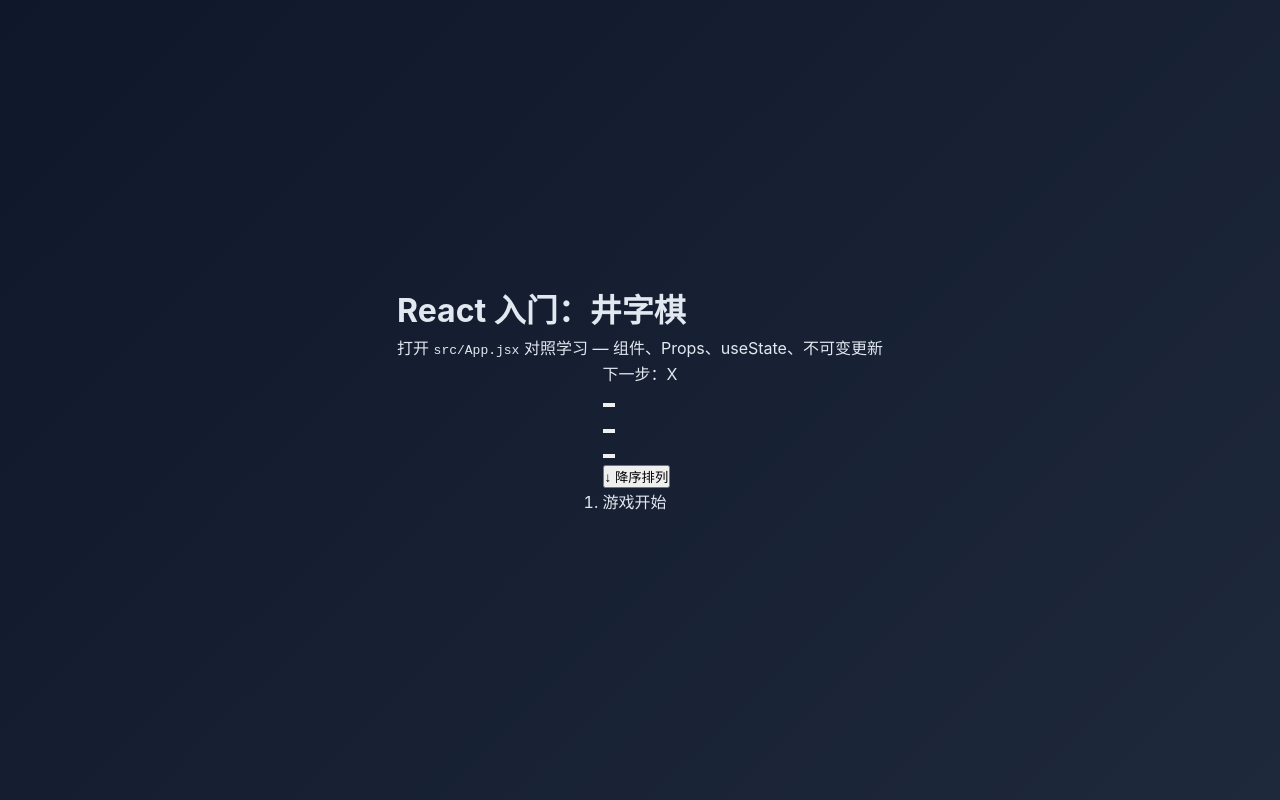
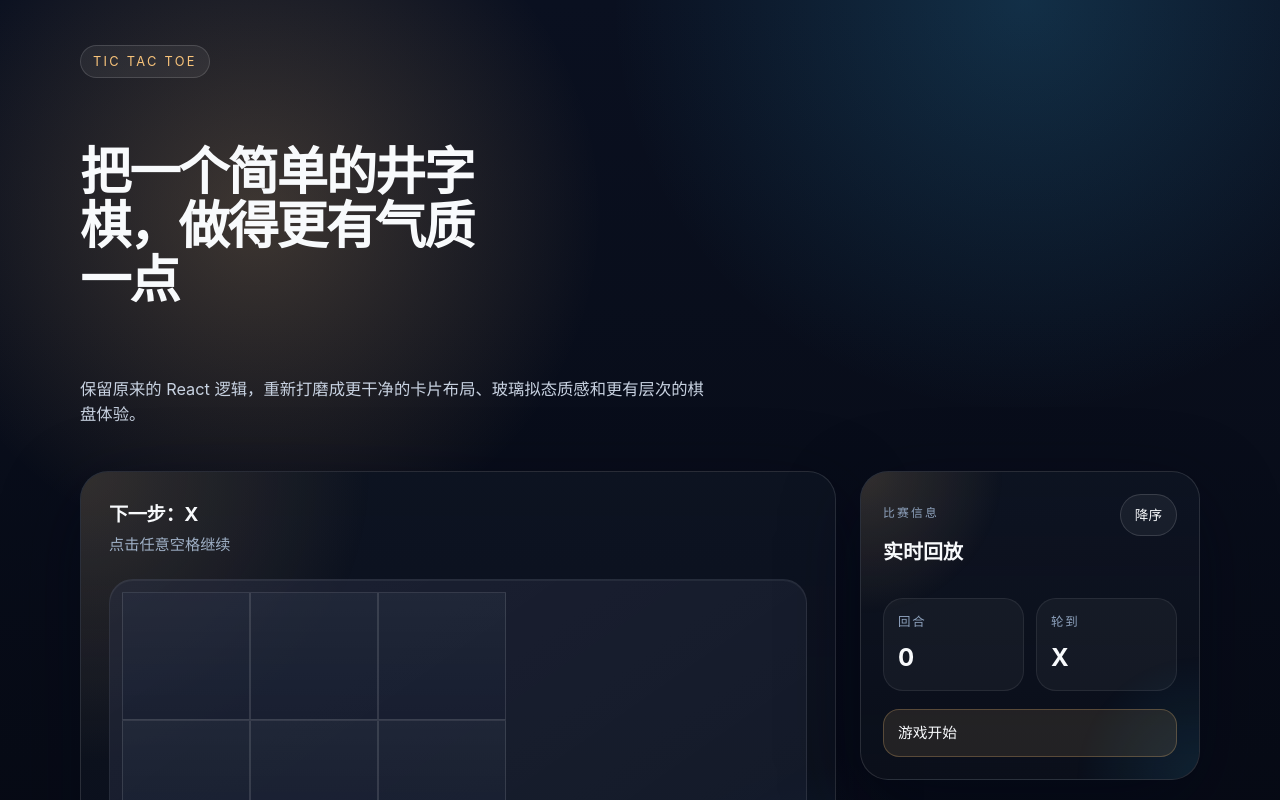
Before and after one commit to ahuys-222/frontend-learning-react, a React (Vite) app in the folder step3-react/tic-tac-toe/: page / in a window 1280 px wide. Shown: the top 800 px of the page. Built offline with nearby package versions, Linux system fonts and the light colour scheme.

Commit message:
Revamp Tic-Tac-Toe: polished UI with modern design
- Rewrote App.css with improved styling and animations
- Refactored App.jsx component structure
- Updated index.css with better global styles

```diff
--- a/step3-react/tic-tac-toe/src/App.css
+++ b/step3-react/tic-tac-toe/src/App.css
@@ -1,185 +1,354 @@
-/* ==================== 页头 ==================== */
-.app-header {
-  text-align: center;
-  margin-bottom: 40px;
+.app {
+  width: min(1120px, 100%);
+  display: grid;
+  gap: 28px;
 }
 
-.app-header h1 {
-  font-size: 2.2em;
-  background: linear-gradient(135deg, #f59e0b, #ef4444);
-  -webkit-background-clip: text;
-  -webkit-text-fill-color: transparent;
-  background-clip: text;
-  margin-bottom: 8px;
+.hero {
+  display: grid;
+  gap: 12px;
+  max-width: 760px;
 }
 
-.app-header p {
-  color: #94a3b8;
-  font-size: 0.95em;
+.eyebrow {
+  width: fit-content;
+  padding: 6px 12px;
+  border-radius: 999px;
+  border: 1px solid rgba(255, 255, 255, 0.14);
+  background: rgba(255, 255, 255, 0.06);
+  color: #f8c37a;
+  font-size: 0.8rem;
+  letter-spacing: 0.18em;
+  text-transform: uppercase;
 }
 
-.app-header code {
-  background: rgba(255, 255, 255, 0.1);
-  color: #f59e0b;
-  padding: 2px 8px;
-  border-radius: 4px;
-  font-size: 0.9em;
+.hero h1 {
+  font-size: clamp(2.2rem, 4vw, 4.4rem);
+  line-height: 1.05;
+  letter-spacing: -0.04em;
+  color: #f8fafc;
+  max-width: 12ch;
 }
 
-/* ==================== 游戏布局 ==================== */
-.game {
-  display: flex;
-  gap: 48px;
-  align-items: flex-start;
-  flex-wrap: wrap;
-  justify-content: center;
+.hero-copy {
+  max-width: 62ch;
+  color: #c8d2e1;
+  font-size: 1.02rem;
 }
 
-/* ==================== 棋盘卡片 ==================== */
-.game-board {
-  background: rgba(255, 255, 255, 0.05);
-  border: 1px solid rgba(255, 255, 255, 0.1);
-  border-radius: 20px;
-  padding: 32px 28px;
-  backdrop-filter: blur(10px);
-  box-shadow: 0 20px 60px rgba(0, 0, 0, 0.3);
+.game {
+  display: grid;
+  grid-template-columns: minmax(0, 1fr) 340px;
+  gap: 24px;
+  align-items: start;
 }
 
-/* ==================== 状态文字 ==================== */
-.status {
-  font-size: 1.25em;
-  font-weight: 600;
-  margin-bottom: 24px;
-  color: #e2e8f0;
-  letter-spacing: 0.5px;
+.game-board-panel,
+.game-info-panel {
+  position: relative;
+  overflow: hidden;
+  border: 1px solid rgba(255, 255, 255, 0.12);
+  background:
+    linear-gradient(180deg, rgba(13, 19, 33, 0.9), rgba(10, 14, 24, 0.78)),
+    rgba(15, 23, 42, 0.8);
+  backdrop-filter: blur(22px);
+  box-shadow: 0 24px 80px rgba(2, 6, 23, 0.45);
 }
 
-/* ==================== 棋盘 ==================== */
+.game-board-panel {
+  padding: 28px;
+  border-radius: 28px;
+}
+
+.game-board-panel::before,
+.game-info-panel::before {
+  content: "";
+  position: absolute;
+  inset: 0;
+  pointer-events: none;
+  background:
+    radial-gradient(circle at top left, rgba(248, 197, 122, 0.18), transparent 32%),
+    radial-gradient(circle at bottom right, rgba(56, 189, 248, 0.12), transparent 28%);
+  opacity: 0.9;
+}
+
+.status {
+  position: relative;
+  z-index: 1;
+  display: grid;
+  gap: 6px;
+  margin-bottom: 22px;
+}
+
+.status-label {
+  font-size: 1.2rem;
+  font-weight: 700;
+  color: #f8fafc;
+  letter-spacing: -0.02em;
+}
+
+.status-subtitle {
+  color: #9fb0c6;
+  font-size: 0.95rem;
+}
+
+.status-winner .status-label {
+  color: #f8c37a;
+}
+
+.status-draw .status-label {
+  color: #86efac;
+}
+
+.board-shell {
+  position: relative;
+  z-index: 1;
+  display: grid;
+  gap: 0;
+  padding: 12px;
+  border-radius: 24px;
+  background:
+    linear-gradient(145deg, rgba(255, 255, 255, 0.06), rgba(255, 255, 255, 0.02)),
+    rgba(15, 23, 42, 0.55);
+  border: 1px solid rgba(255, 255, 255, 0.08);
+  box-shadow: inset 0 1px 0 rgba(255, 255, 255, 0.06);
+}
+
 .board-row {
   display: flex;
 }
 
-/* ==================== 格子 ==================== */
 .square {
-  width: 140px;
-  height: 140px;
-  font-size: 3.5em;
-  font-weight: 700;
-  background: transparent;
-  border: 3px solid rgba(255, 255, 255, 0.75);
+  width: clamp(88px, 10vw, 128px);
+  aspect-ratio: 1;
+  border: 1px solid rgba(255, 255, 255, 0.12);
+  background:
+    linear-gradient(180deg, rgba(255, 255, 255, 0.05), rgba(255, 255, 255, 0.02)),
+    rgba(15, 23, 42, 0.45);
+  color: #f8fafc;
   cursor: pointer;
-  color: #e2e8f0;
-  border-radius: 0;
-  transition: background 0.2s ease;
-  display: flex;
-  align-items: center;
-  justify-content: center;
+  display: grid;
+  place-items: center;
+  font-size: clamp(2.4rem, 5vw, 4.6rem);
+  font-weight: 800;
+  letter-spacing: -0.06em;
+  transition:
+    transform 160ms ease,
+    box-shadow 160ms ease,
+    background 160ms ease,
+    border-color 160ms ease;
+  position: relative;
+  isolation: isolate;
 }
 
-/* 去掉外边框，只保留内部网格线（井字棋经典样式） */
-.board-row:first-child .square  { border-top: none; }
-.board-row:last-child .square   { border-bottom: none; }
-.square:first-child             { border-left: none; }
-.square:last-child              { border-right: none; }
+.square span {
+  transform: translateY(-2px);
+}
 
 .square:hover {
-  background: rgba(255, 255, 255, 0.08);
+  transform: translateY(-2px);
+  border-color: rgba(255, 255, 255, 0.22);
+  box-shadow: 0 16px 26px rgba(15, 23, 42, 0.25);
 }
 
-.square:active {
-  background: rgba(255, 255, 255, 0.15);
+.square:focus-visible {
+  outline: 3px solid rgba(248, 195, 122, 0.55);
+  outline-offset: -3px;
 }
 
-/* X 的样式 */
-.square:has(:not(:empty)) {
-  animation: pop 0.3s ease;
+.square-filled {
+  background:
+    linear-gradient(180deg, rgba(255, 255, 255, 0.08), rgba(255, 255, 255, 0.03)),
+    rgba(15, 23, 42, 0.55);
 }
 
-/* 胜者高亮 */
-.square-winner {
-  background: linear-gradient(135deg, rgba(245, 158, 11, 0.25), rgba(239, 68, 68, 0.2));
-  border-color: #f59e0b;
-  box-shadow: 0 0 20px rgba(245, 158, 11, 0.3);
-  animation: pulse 1.5s ease-in-out infinite;
+.square-x {
+  color: #7dd3fc;
+  text-shadow: 0 0 20px rgba(125, 211, 252, 0.22);
 }
 
-@keyframes pop {
-  0% { transform: scale(0.7); }
-  50% { transform: scale(1.08); }
-  100% { transform: scale(1); }
+.square-o {
+  color: #f8c37a;
+  text-shadow: 0 0 20px rgba(248, 195, 122, 0.2);
 }
 
-@keyframes pulse {
-  0%, 100% { box-shadow: 0 0 20px rgba(245, 158, 11, 0.3); }
-  50% { box-shadow: 0 0 35px rgba(245, 158, 11, 0.55); }
+.square-winner {
+  background:
+    linear-gradient(180deg, rgba(248, 195, 122, 0.22), rgba(255, 255, 255, 0.05)),
+    rgba(15, 23, 42, 0.45);
+  border-color: rgba(248, 195, 122, 0.7);
+  box-shadow: 0 0 0 1px rgba(248, 195, 122, 0.1), 0 18px 36px rgba(248, 195, 122, 0.16);
 }
 
-/* ==================== 历史记录区 ==================== */
-.game-info {
-  min-width: 220px;
-  background: rgba(255, 255, 255, 0.05);
-  border: 1px solid rgba(255, 255, 255, 0.1);
-  border-radius: 16px;
-  padding: 20px 24px;
-  backdrop-filter: blur(10px);
+.square-winner:hover {
+  transform: translateY(-2px) scale(1.01);
 }
 
-.game-info > button {
-  padding: 8px 18px;
-  border: 1px solid rgba(255, 255, 255, 0.2);
-  border-radius: 8px;
-  background: rgba(255, 255, 255, 0.08);
-  color: #e2e8f0;
-  cursor: pointer;
-  font-size: 13px;
-  margin-bottom: 16px;
-  transition: all 0.2s;
+.game-info-panel {
+  position: relative;
+  overflow: hidden;
+  border-radius: 28px;
+  padding: 22px;
 }
 
-.game-info > button:hover {
-  background: rgba(255, 255, 255, 0.15);
-  border-color: rgba(255, 255, 255, 0.3);
+.panel-header {
+  position: relative;
+  z-index: 1;
+  display: flex;
+  align-items: start;
+  justify-content: space-between;
+  gap: 16px;
+  margin-bottom: 18px;
 }
 
-.game-info ol {
-  padding-left: 18px;
-  font-size: 14px;
+.panel-kicker {
+  color: #8ea2bd;
+  text-transform: uppercase;
+  letter-spacing: 0.18em;
+  font-size: 0.74rem;
+  margin-bottom: 6px;
 }
 
-.game-info li {
-  margin: 8px 0;
-  color: #94a3b8;
+.panel-header h2 {
+  color: #f8fafc;
+  font-size: 1.25rem;
+  line-height: 1.2;
 }
 
-.game-info li button {
-  border: none;
-  background: none;
-  color: #60a5fa;
+.toggle-button,
+.history-list button {
+  border: 1px solid rgba(255, 255, 255, 0.14);
+  background: rgba(255, 255, 255, 0.05);
+  color: #f8fafc;
   cursor: pointer;
-  font-size: 13px;
-  padding: 3px 8px;
-  border-radius: 4px;
-  transition: all 0.15s;
+  transition:
+    transform 160ms ease,
+    background 160ms ease,
+    border-color 160ms ease,
+    color 160ms ease;
 }
 
-.game-info li button:hover {
-  background: rgba(96, 165, 250, 0.15);
-  color: #93c5fd;
+.toggle-button {
+  position: relative;
+  z-index: 1;
+  padding: 10px 14px;
+  border-radius: 999px;
+  font-size: 0.85rem;
+  white-space: nowrap;
+}
+
+.toggle-button:hover,
+.history-list button:hover {
+  transform: translateY(-1px);
+  border-color: rgba(248, 195, 122, 0.35);
+  background: rgba(248, 195, 122, 0.1);
+}
+
+.summary-cards {
+  position: relative;
+  z-index: 1;
+  display: grid;
+  grid-template-columns: repeat(2, minmax(0, 1fr));
+  gap: 12px;
+  margin-bottom: 18px;
+}
+
+.summary-card {
+  padding: 14px;
+  border-radius: 20px;
+  border: 1px solid rgba(255, 255, 255, 0.08);
+  background: rgba(255, 255, 255, 0.04);
+}
+
+.summary-card span {
+  display: block;
+  color: #8ea2bd;
+  font-size: 0.78rem;
+  margin-bottom: 8px;
+  text-transform: uppercase;
+  letter-spacing: 0.14em;
+}
+
+.summary-card strong {
+  color: #f8fafc;
+  font-size: 1.5rem;
+  letter-spacing: -0.03em;
+}
+
+.history-list {
+  position: relative;
+  z-index: 1;
+  list-style: none;
+  display: grid;
+  gap: 10px;
+  margin: 0;
+  padding: 0;
+  max-height: 430px;
+  overflow: auto;
+  scrollbar-color: rgba(248, 195, 122, 0.4) transparent;
+}
+
+.history-list li {
+  display: flex;
+}
+
+.history-list button,
+.current-move {
+  width: 100%;
+  text-align: left;
+  padding: 12px 14px;
+  border-radius: 16px;
+  font-size: 0.92rem;
+}
+
+.history-list button {
+  color: #c8d2e1;
 }
 
 .current-move {
-  font-weight: 700;
-  color: #fbbf24;
+  display: block;
+  border: 1px solid rgba(248, 195, 122, 0.25);
+  background: rgba(248, 195, 122, 0.1);
+  color: #f8fafc;
 }
 
-/* ==================== 移动端 ==================== */
-@media (max-width: 600px) {
-  .app-header h1 { font-size: 1.6em; }
-  .game { gap: 24px; }
-  .game-board { padding: 20px 16px; }
-  .square {
-    width: 100px;
-    height: 100px;
-    font-size: 2.4em;
+.history-list button:focus-visible,
+.toggle-button:focus-visible {
+  outline: 3px solid rgba(248, 195, 122, 0.45);
+  outline-offset: 2px;
+}
+
+@media (max-width: 920px) {
+  .game {
+    grid-template-columns: 1fr;
+  }
+
+  .game-info-panel {
+    order: 2;
+  }
+
+  .game-board-panel {
+    order: 1;
   }
 }
+
+@media (max-width: 640px) {
+  .game-board-panel,
+  .game-info-panel {
+    border-radius: 22px;
+    padding: 18px;
+  }
+
+  .summary-cards {
+    grid-template-columns: 1fr;
+  }
+
+  .panel-header {
+    flex-direction: column;
+  }
+
+  .square {
+    width: 100%;
+    font-size: clamp(2.1rem, 14vw, 3.6rem);
+  }
+}
--- a/step3-react/tic-tac-toe/src/App.jsx
+++ b/step3-react/tic-tac-toe/src/App.jsx
@@ -1,34 +1,26 @@
 import { useState } from "react";
+import "./App.css";
 
-/* ============================================================
-   React 入门：井字棋（Tic-Tac-Toe）
-   基于 React 官方教程，涵盖核心概念：
-   - 组件（Component）
-   - JSX
-   - Props（属性传递）
-   - useState（状态管理）
-   - 不可变更新（immutable update）
-   - 列表渲染（map）
-   - 条件渲染
-   - 状态提升（lifting state up）
-   ============================================================ */
-
-// ==================== Square 组件 ====================
-// 职责：渲染一个格子。通过 props 接收值和点击事件。
-// 这是一个"受控组件"——它不管理自己的状态，完全由父组件控制。
-function Square({ value, onSquareClick, isWinner }) {
+function Square({ value, onSquareClick, isWinner, isFilled }) {
   return (
     <button
-      className={`square ${isWinner ? "square-winner" : ""}`}
+      className={[
+        "square",
+        value === "X" ? "square-x" : "",
+        value === "O" ? "square-o" : "",
+        isWinner ? "square-winner" : "",
+        isFilled ? "square-filled" : "",
+      ]
+        .filter(Boolean)
+        .join(" ")}
       onClick={onSquareClick}
+      aria-label={value ? `棋子 ${value}` : "空格子"}
     >
-      {value}
+      <span>{value}</span>
     </button>
   );
 }
 
-// ==================== Board 组件 ====================
-// 职责：渲染 3×3 棋盘。接收 squares 数组和 onPlay 回调。
 function Board({ xIsNext, squares, onPlay }) {
   function handleClick(i) {
     if (calculateWinner(squares) || squares[i]) return;
@@ -38,21 +30,32 @@
   }
 
   const winnerInfo = calculateWinner(squares);
-  const winner = winnerInfo ? winnerInfo.winner : null;
-  const winnerLine = winnerInfo ? winnerInfo.line : [];
+  const winner = winnerInfo?.winner ?? null;
+  const winnerLine = winnerInfo?.line ?? [];
+  const isDraw = !winner && squares.every(Boolean);
 
   let status;
+  let statusTone = "status-neutral";
   if (winner) {
-    status = `胜者：${winner}`;
-  } else if (squares.every(Boolean)) {
-    status = "平局！";
+    status = `胜者 ${winner}`;
+    statusTone = "status-winner";
+  } else if (isDraw) {
+    status = "平局";
+    statusTone = "status-draw";
   } else {
     status = `下一步：${xIsNext ? "X" : "O"}`;
   }
 
   return (
     <>
-      <div className="status">{status}</div>
+      <div className={`status ${statusTone}`}>
+        <span className="status-label">{status}</span>
+        <span className="status-subtitle">
+          {winner ? "连成三子，比赛结束" : isDraw ? "双方都很稳，这盘握手言和" : "点击任意空格继续"}
+        </span>
+      </div>
+
+      <div className="board-shell" aria-label="井字棋棋盘">
         {[0, 1, 2].map((row) => (
           <div className="board-row" key={row}>
             {[0, 1, 2].map((col) => {
@@ -63,18 +66,17 @@
                   value={squares[i]}
                   onSquareClick={() => handleClick(i)}
                   isWinner={winnerLine.includes(i)}
+                  isFilled={Boolean(squares[i])}
                 />
               );
             })}
           </div>
         ))}
+      </div>
     </>
   );
 }
 
-// ==================== Game 组件（顶层） ====================
-// 职责：管理整个游戏的状态——当前棋盘、历史记录、轮到谁
-// 这叫做"状态提升"：把共享状态放在最近的公共祖先组件中
 export default function Game() {
   const [history, setHistory] = useState([Array(9).fill(null)]);
   const [currentMove, setCurrentMove] = useState(0);
@@ -82,6 +84,9 @@
 
   const xIsNext = currentMove % 2 === 0;
   const currentSquares = history[currentMove];
+  const winnerInfo = calculateWinner(currentSquares);
+  const winner = winnerInfo?.winner ?? null;
+  const isDraw = !winner && currentSquares.every(Boolean);
 
   function handlePlay(nextSquares) {
     const nextHistory = [...history.slice(0, currentMove + 1), nextSquares];
@@ -95,28 +100,28 @@
 
   const moves = history.map((squares, move) => {
     let description;
-    if (move === currentMove) {
-      description = move > 0 ? `你在第 ${move} 步` : "游戏开始";
-      return (
-        <li key={move}>
-          <span className="current-move">{description}</span>
-        </li>
-      );
-    } else if (move > 0) {
+
+    if (move === 0) {
+      description = "回到开局";
+    } else {
       const prevSquares = history[move - 1];
-      const changedIndex = squares.findIndex(
-        (sq, i) => sq !== prevSquares[i]
-      );
+      const changedIndex = squares.findIndex((sq, i) => sq !== prevSquares[i]);
       const row = Math.floor(changedIndex / 3) + 1;
       const col = (changedIndex % 3) + 1;
-      description = `跳到第 ${move} 步 (${row},${col})`;
-    } else {
-      description = "回到开始";
+      description = `第 ${move} 步 (${row}, ${col})`;
     }
+
+    const isCurrent = move === currentMove;
 
     return (
       <li key={move}>
+        {isCurrent ? (
+          <span className="current-move" aria-current="step">
+            {move === 0 ? "游戏开始" : `当前：${description}`}
+          </span>
+        ) : (
           <button onClick={() => jumpTo(move)}>{description}</button>
+        )}
       </li>
     );
   });
@@ -124,29 +129,50 @@
   const displayedMoves = ascending ? moves : [...moves].reverse();
 
   return (
-    <>
-      <header className="app-header">
-        <h1>React 入门：井字棋</h1>
-        <p>
-          打开 <code>src/App.jsx</code> 对照学习 — 组件、Props、useState、不可变更新
+    <main className="app">
+      <section className="hero">
+        <p className="eyebrow">Tic Tac Toe</p>
+        <h1>把一个简单的井字棋，做得更有气质一点</h1>
+        <p className="hero-copy">
+          保留原来的 React 逻辑，重新打磨成更干净的卡片布局、玻璃拟态质感和更有层次的棋盘体验。
         </p>
-      </header>
-      <div className="game">
-        <div className="game-board">
+      </section>
+
+      <section className="game">
+        <div className="game-board-panel">
           <Board xIsNext={xIsNext} squares={currentSquares} onPlay={handlePlay} />
         </div>
-        <div className="game-info">
-          <button onClick={() => setAscending(!ascending)}>
-            {ascending ? "↓ 降序排列" : "↑ 升序排列"}
+
+        <aside className="game-info-panel">
+          <div className="panel-header">
+            <div>
+              <p className="panel-kicker">比赛信息</p>
+              <h2>{winner ? "对局已分胜负" : isDraw ? "对局结束" : "实时回放"}</h2>
+            </div>
+
+            <button className="toggle-button" onClick={() => setAscending((value) => !value)}>
+              {ascending ? "降序" : "升序"}
             </button>
-          <ol>{displayedMoves}</ol>
+          </div>
+
+          <div className="summary-cards">
+            <div className="summary-card">
+              <span>回合</span>
+              <strong>{currentMove}</strong>
+            </div>
+            <div className="summary-card">
+              <span>轮到</span>
+              <strong>{winner || isDraw ? "-" : xIsNext ? "X" : "O"}</strong>
             </div>
           </div>
-    </>
+
+          <ol className="history-list">{displayedMoves}</ol>
+        </aside>
+      </section>
+    </main>
   );
 }
 
-// ==================== 工具函数 ====================
 function calculateWinner(squares) {
   const lines = [
     [0, 1, 2],
@@ -158,10 +184,12 @@
     [0, 4, 8],
     [2, 4, 6],
   ];
+
   for (const [a, b, c] of lines) {
     if (squares[a] && squares[a] === squares[b] && squares[a] === squares[c]) {
       return { winner: squares[a], line: [a, b, c] };
     }
   }
+
   return null;
 }
--- a/step3-react/tic-tac-toe/src/index.css
+++ b/step3-react/tic-tac-toe/src/index.css
@@ -1,22 +1,47 @@
 * {
-  margin: 0;
-  padding: 0;
   box-sizing: border-box;
 }
 
+html,
+body,
+#root {
+  min-height: 100%;
+}
+
 body {
-  font-family: -apple-system, BlinkMacSystemFont, "Segoe UI", Roboto, sans-serif;
-  background: linear-gradient(135deg, #0f172a 0%, #1e293b 100%);
-  color: #e2e8f0;
-  line-height: 1.6;
-  min-height: 100vh;
+  margin: 0;
+  font-family:
+    Inter,
+    "Segoe UI",
+    -apple-system,
+    BlinkMacSystemFont,
+    "Helvetica Neue",
+    Arial,
+    sans-serif;
+  color: #e5edf7;
+  background:
+    radial-gradient(circle at 20% 20%, rgba(248, 195, 122, 0.22), transparent 26%),
+    radial-gradient(circle at 80% 0%, rgba(56, 189, 248, 0.18), transparent 28%),
+    radial-gradient(circle at 50% 100%, rgba(129, 140, 248, 0.12), transparent 30%),
+    linear-gradient(180deg, #0a1020 0%, #060912 100%);
+  line-height: 1.5;
+  -webkit-font-smoothing: antialiased;
+  text-rendering: optimizeLegibility;
+}
+
+button,
+input,
+textarea,
+select {
+  font: inherit;
+}
+
+button {
+  padding: 0;
 }
 
 #root {
-  min-height: 100vh;
-  display: flex;
-  flex-direction: column;
-  align-items: center;
-  justify-content: center;
-  padding: 40px 16px;
+  display: grid;
+  place-items: center;
+  padding: 32px 20px 44px;
 }
```
Lines whose indentation alone changed are shown as unchanged.
